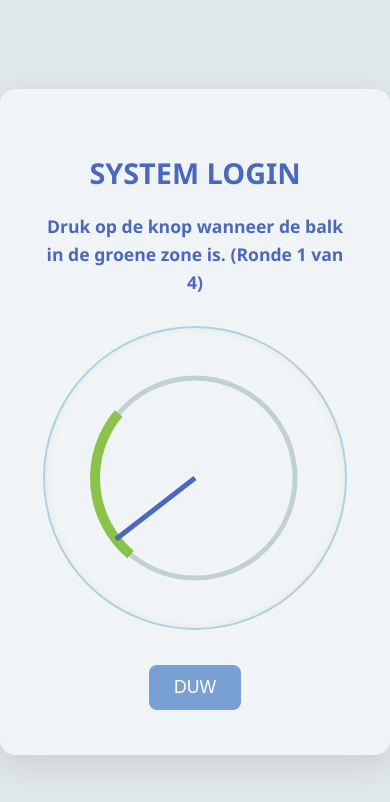
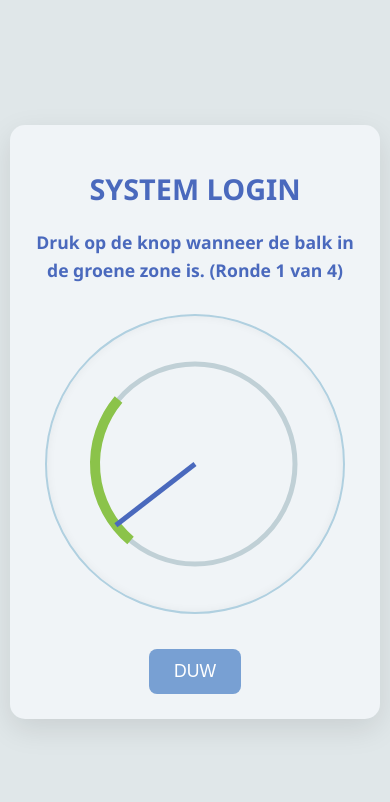
Before and after one commit to funkydylan/Geocache, a plain HTML site: page index.html in a window 390 px wide. Drawn offline with Linux system fonts and the light colour scheme.

Commit message:
Responsiviteit toegevoegd

```diff
--- a/css/style.css
+++ b/css/style.css
@@ -1,4 +1,9 @@
 /* c:\Users\12300701\github_project\Geocache\css\style.css */
+
+/* Global box-sizing for easier layout management */
+*, *::before, *::after {
+    box-sizing: border-box;
+}
 
 body {
     font-family: 'Segoe UI', Tahoma, Geneva, Verdana, sans-serif;
@@ -6,10 +11,10 @@ body {
     display: flex;
     justify-content: center;
     align-items: center;
-    min-height: 100vh;
+    min-height: 100vh; /* Zorgt ervoor dat de body minimaal de volledige viewport hoogte inneemt */
     margin: 0;
     color: #333;
-    overflow: hidden; /* Voorkom scrollbalken als terminal groter is dan viewport */
+    /* overflow: hidden; verwijderd om scrollen toe te staan als de terminal overloopt */
 }
 
 #terminal {
@@ -21,7 +26,8 @@ body {
     max-width: 600px;
     text-align: center;
     position: relative;
-    overflow: hidden;
+    max-height: 95vh; /* Beperk de hoogte van de terminal om te voorkomen dat deze van het scherm valt */
+    overflow-y: auto; /* Sta scrollen binnen de terminal toe als de inhoud overloopt */
     transition: all 0.5s ease-in-out;
 }
 
@@ -59,6 +65,19 @@ input[type="number"] {
 input[type="text"]:focus,
 input[type="number"]:focus {
     border-color: #4a69bd;
+}
+
+/* Basis responsiviteit voor kleinere schermen */
+@media (max-width: 768px) {
+    #terminal {
+        padding: 20px; /* Verminder padding op kleinere schermen */
+        width: 95%; /* Gebruik meer breedte op kleinere schermen */
+        max-height: 98vh; /* Geef iets meer ruimte op mobiel */
+    }
+
+    #content-area {
+        padding: 15px; /* Verminder padding van het contentgebied */
+    }
 }
 
 #login-screen p {
```
Also changed, not shown: content/persoonlijk.html (+1 -2 lines).
